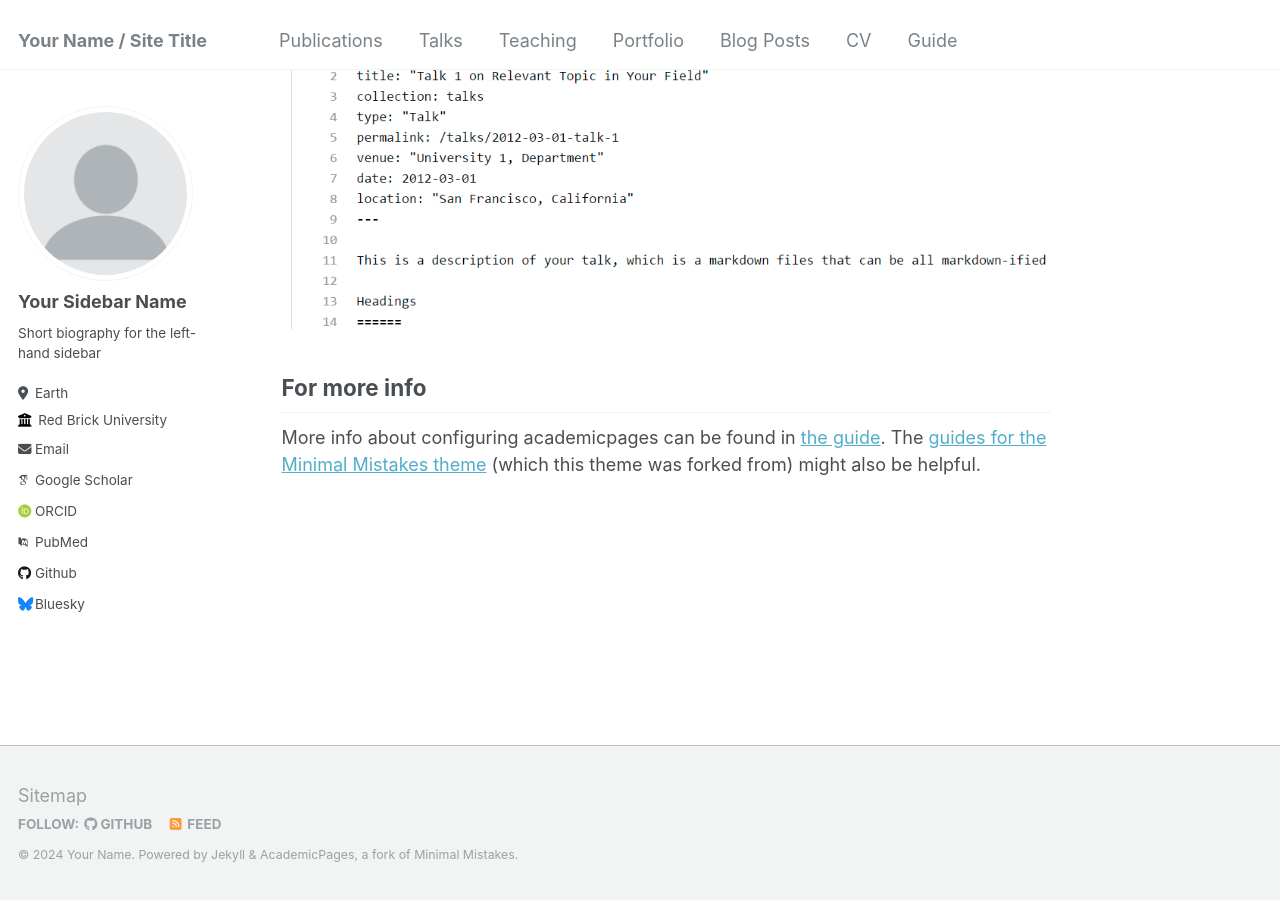
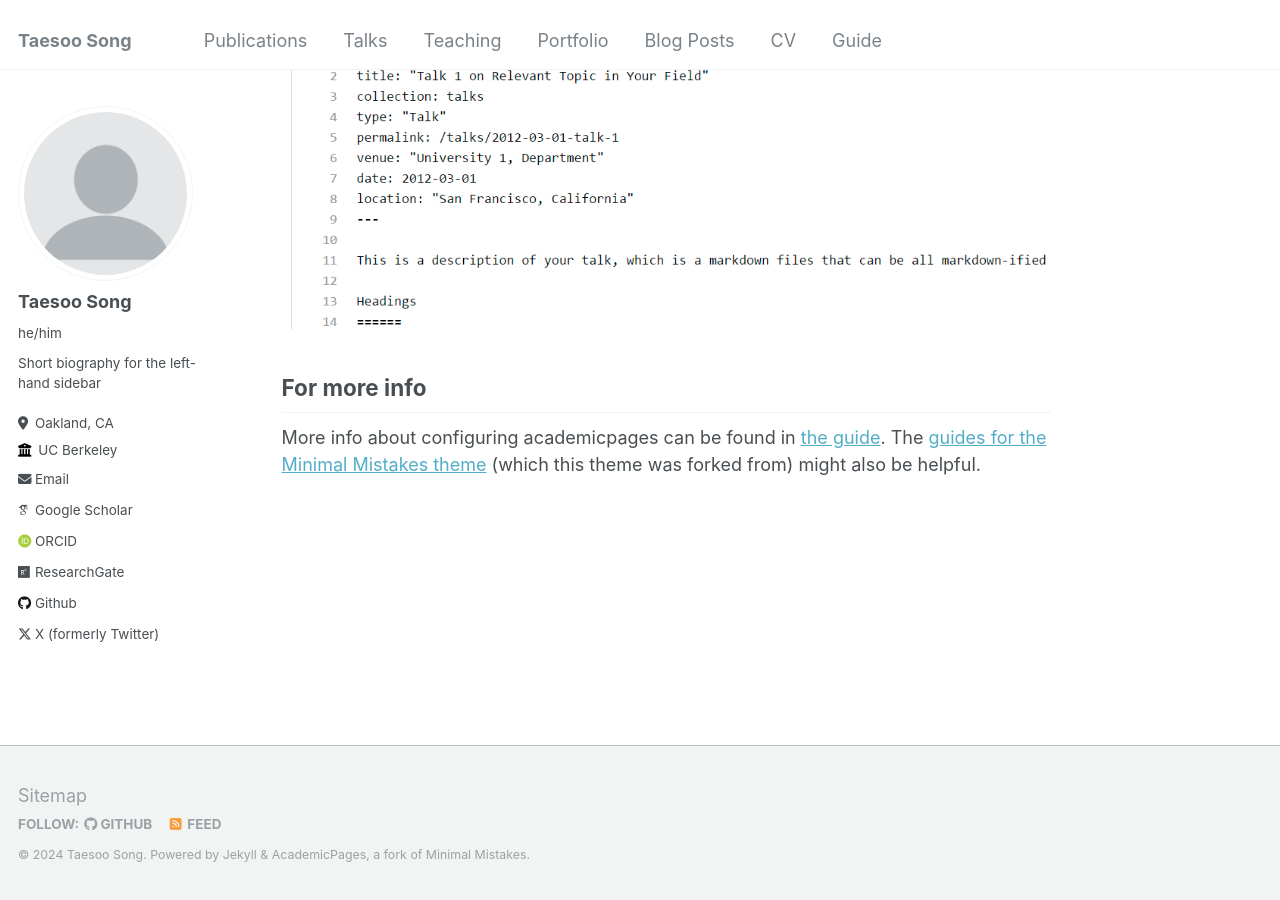
Before and after one commit to taesoosong/taesoosong.github.io, a Jekyll site: the page built from _pages/about.md, in a window 1280 px wide and 900 px high, scrolled down 2660 px. Built offline with Jekyll 4.4.1, drawn with Linux system fonts in a browser that asks for light colours; some web fonts are replaced.

Commit message:
Update _config.yml

```diff
--- a/_config.yml
+++ b/_config.yml
@@ -8,13 +8,13 @@
 
 # Basic Site Settings
 locale                   : "en-US"
-title                    : "Your Name / Site Title"
+title                    : "Taesoo Song"
 title_separator          : "-"
-name                     : &name "Your Name"
-description              : &description "personal description"
-url                      : https://academicpages.github.io # the base hostname & protocol for your site e.g. "https://mmistakes.github.io"
+name                     : &name "Taesoo Song"
+description              : &description "PhD Candidate at UC Berkeley Dept. of City and Regional Planning"
+url                      : https://taesoosong.github.io # the base hostname & protocol for your site e.g. "https://mmistakes.github.io"
 baseurl                  : "" # the subpath of your site, e.g. "/blog"
-repository               : "academicpages/academicpages.github.io"
+repository               : "taesoosong/taesoosong.github.io"
 
 # Site Author - The following control what appear as part of the author content on the side bar.
 #               If a field is blank the icon and link will not appear, otherwise it will be shown.
@@ -22,32 +22,32 @@ repository               : "academicpages/academicpages.github.io"
 author:
   # Biographic information
   avatar           : "profile.png"
-  name             : "Your Sidebar Name"
-  pronouns         : # example: "she/her"
+  name             : "Taesoo Song"
+  pronouns         : he/him
   bio              : "Short biography for the left-hand sidebar"
-  location         : "Earth"
-  employer         : "Red Brick University"
+  location         : "Oakland, CA"
+  employer         : "UC Berkeley"
   uri              : # URL
-  email            : "none@example.org"
+  email            : "taesoo.song@berkeley.edu"
 
   # Academic websites
   arxiv            : # URL - Update with the correct link to your profile
-  googlescholar    : "https://scholar.google.com/citations?user=PS_CX0AAAAAJ"
+  googlescholar    : "https://scholar.google.com/citations?user=xM5Rc-EAAAAJ&hl=en"
   impactstory      : # URL
-  orcid            : "http://orcid.org/yourorcidurl"
-  pubmed           : "https://www.ncbi.nlm.nih.gov/pubmed/?term=john+snow"
-  researchgate     : # URL
+  orcid            : "http://orcid.org/0000-0002-0504-6353"
+  pubmed           : # "https://www.ncbi.nlm.nih.gov/pubmed/?term=john+snow"
+  researchgate     : https://www.researchgate.net/profile/Taesoo-Song
 
   # Repositories and software development
   bitbucket        : # Username - Update with your username on the site
   codepen          : # Username
   dribbble         : # Username
-  github           : "academicpages"
+  github           : "taesoosong"
   kaggle           : # Username
   stackoverflow    : # User number or user number and name (i.e., use "1" or "1/jeff-atwood")
 
   # Social media
-  bluesky          : "bsky.app" # Replace this with you Bluesky username
+  bluesky          : # "bsky.app" # Replace this with you Bluesky username
   facebook         : # Username
   flickr           : # Username
   foursquare       : # Username
@@ -64,7 +64,7 @@ author:
   steam            : # Username
   telegram         : # URL
   tumblr           : # Username
-  twitter          : # Username for X / Twitter
+  twitter          : "taesoo_song"
   vine             : # Username
   weibo            : # Username
   wikipedia        : # Username
```
